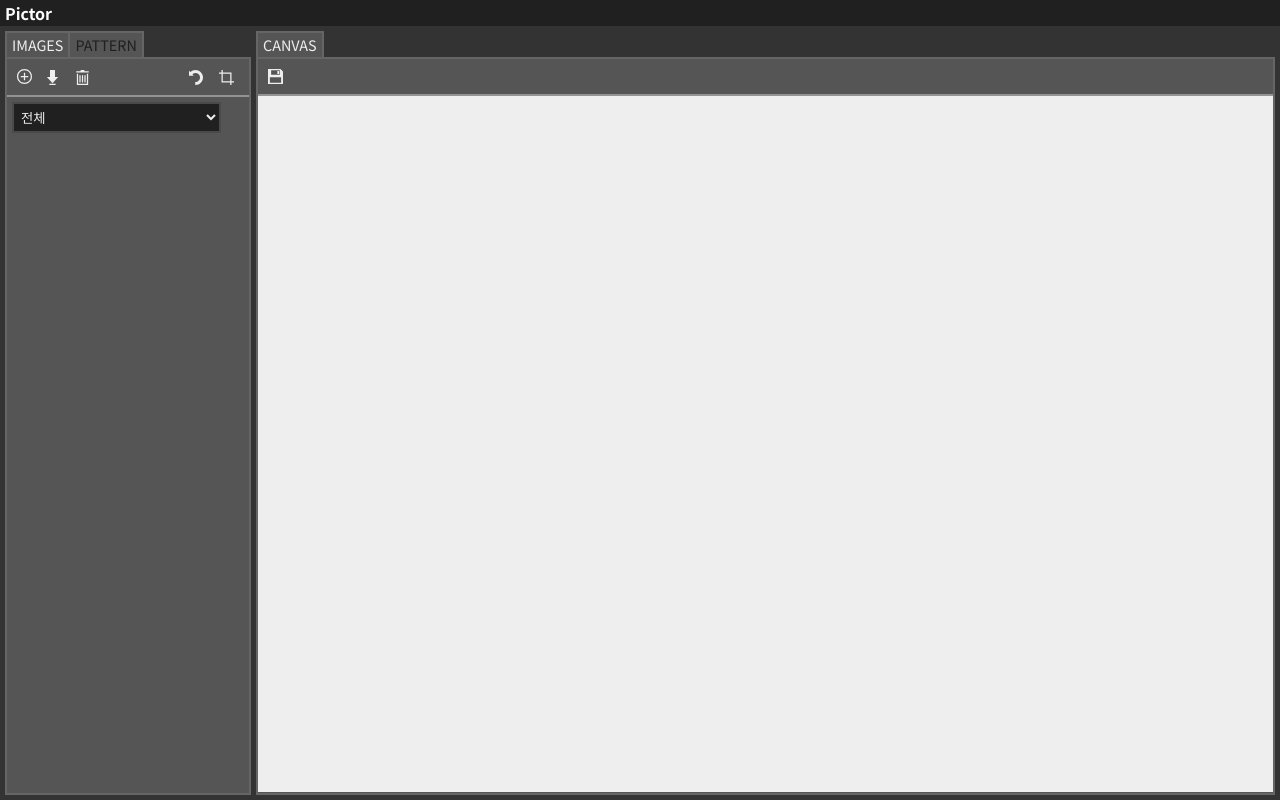
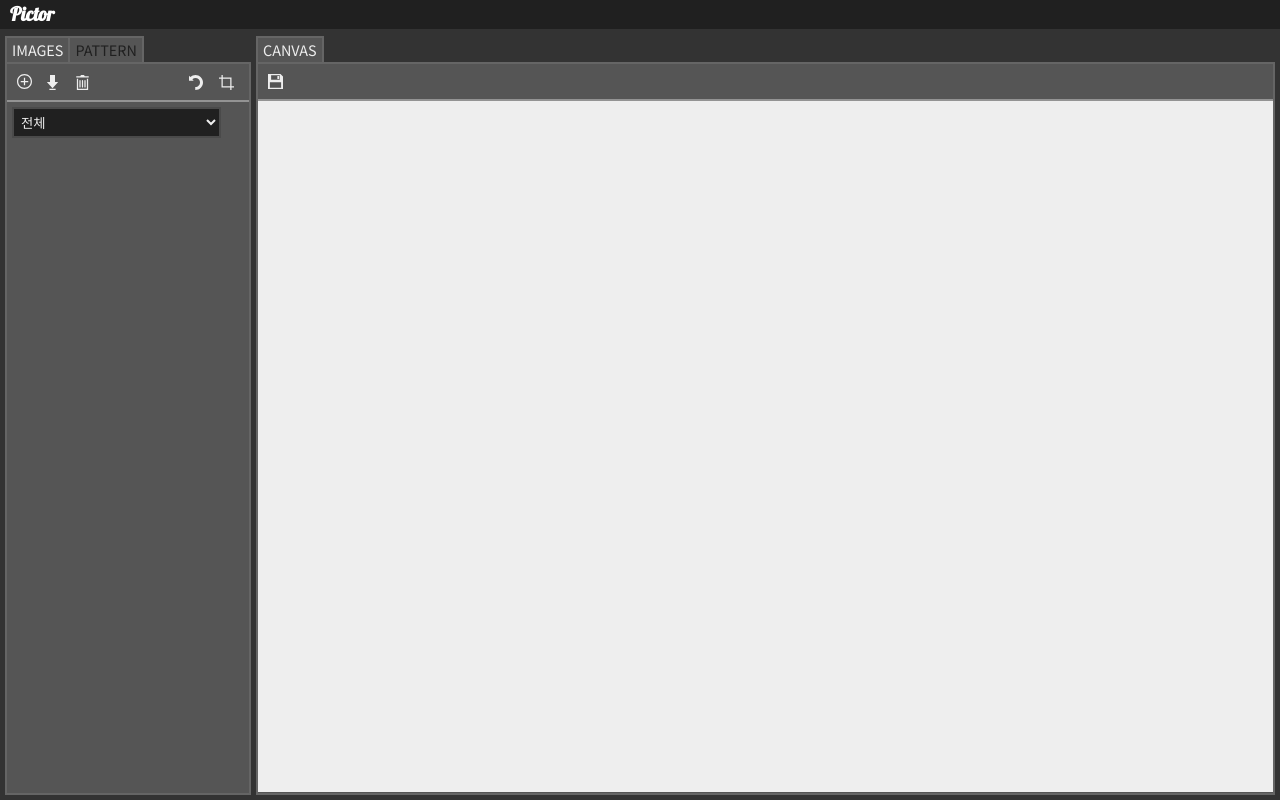
Before and after one commit to danbiilee/Pictor, a React (Create React App) app: page / in a window 1280 px wide. Built offline with nearby package versions, Linux system fonts and the light colour scheme.

Commit message:
[STYLE]: 로고 폰트 수정

```diff
--- a/public/index.html
+++ b/public/index.html
@@ -5,10 +5,7 @@
     <link rel="icon" href="%PUBLIC_URL%/favicon.ico" />
     <meta name="viewport" content="width=device-width, initial-scale=1" />
     <meta name="theme-color" content="#000000" />
-    <meta
-      name="description"
-      content="Web site created using create-react-app"
-    />
+    <meta name="description" content="Web site created using create-react-app" />
     <link rel="apple-touch-icon" href="%PUBLIC_URL%/logo192.png" />
     <!--
       manifest.json provides metadata used when your web app is installed on a
@@ -30,7 +27,8 @@
       href="https://fonts.googleapis.com/css2?family=Noto+Sans+KR:wght@100;300;400;500;700;900&display=swap"
       rel="stylesheet"
     />
-    <title>Particle Maker</title>
+    <link href="https://fonts.googleapis.com/css2?family=Lobster&display=swap" rel="stylesheet" />
+    <title>Pictor</title>
   </head>
   <body>
     <noscript>You need to enable JavaScript to run this app.</noscript>
--- a/src/components/layout/Main.js
+++ b/src/components/layout/Main.js
@@ -10,11 +10,13 @@ const Header = styled.header`
   position: fixed;
   top: 0;
   width: 100vw;
-  height: 26px;
+  height: 31px;
   h1 {
-    padding: 5px;
+    padding: 5px 5px 5px 10px;
     background-color: var(--darkest-gray);
     color: #fff;
+    font-family: 'Lobster', cursive;
+    font-size: 1.2rem;
   }
 `;
 
--- a/src/components/layout/tabPanel/index.js
+++ b/src/components/layout/tabPanel/index.js
@@ -9,7 +9,7 @@ const Wrapper = styled.div`
   flex-direction: column;
   min-width: 0;
   padding: 5px;
-  padding-top: 31px;
+  padding-top: 36px;
   &:last-of-type {
     padding-left: 0;
   }
```
